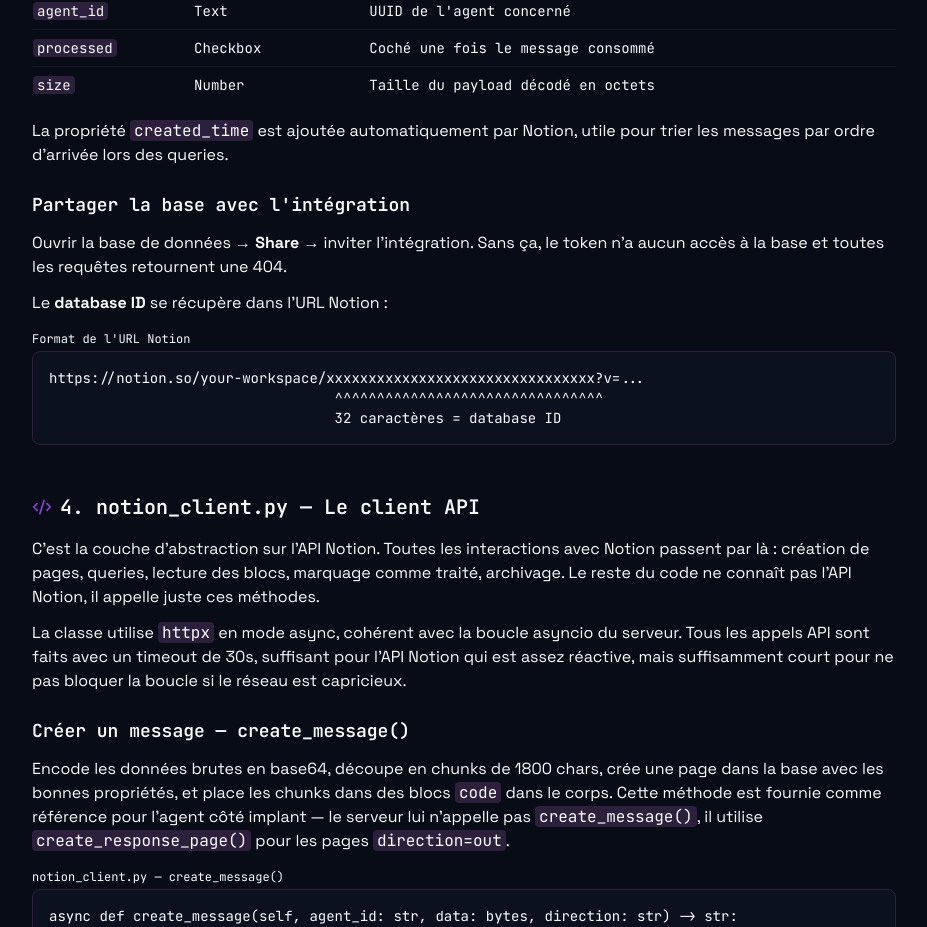
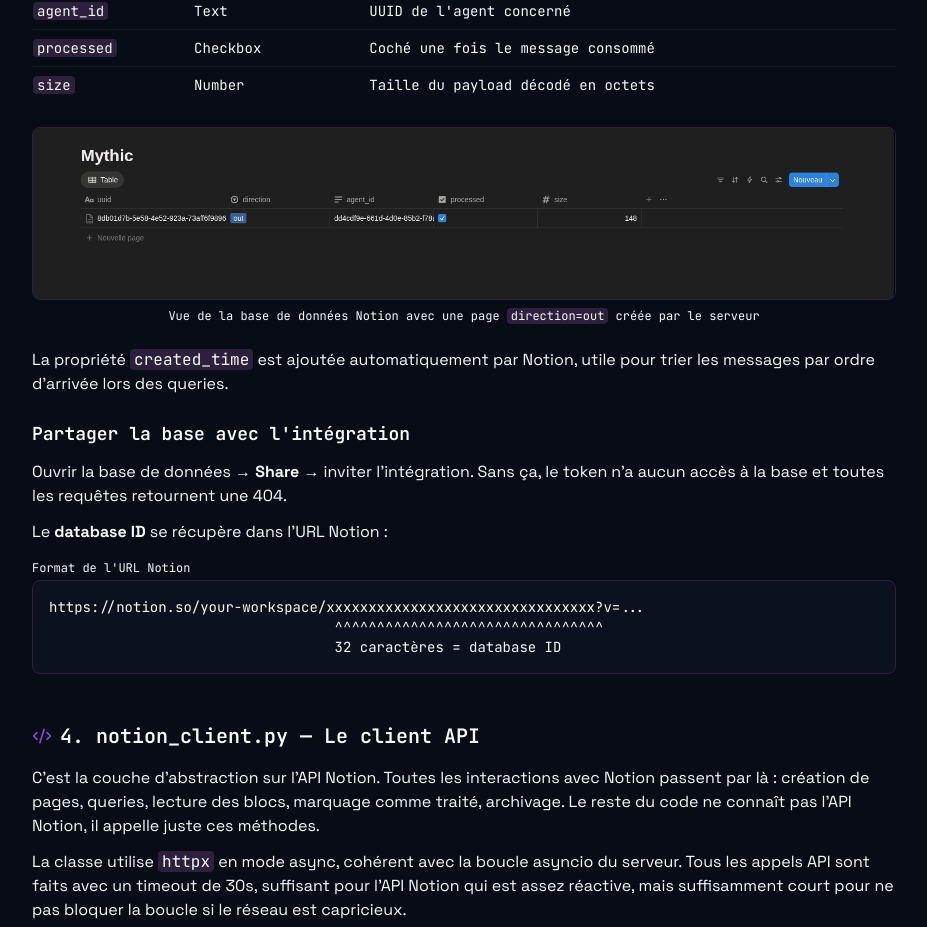
Before and after one commit to 0xbbuddha/0xbbuddha.fr, a Next.js app: page /blog/notion-c2 in a window 1280 px wide. Shown: the part 3753-4680 px from the top of the page, without its empty margins (176-1103 px from the left). Built offline with nearby package versions, Linux system fonts and the light colour scheme.

Commit message:
add image

```diff
--- a/src/app/blog/notion-c2/page.tsx
+++ b/src/app/blog/notion-c2/page.tsx
@@ -1,3 +1,4 @@
+import Image from "next/image";
 import Link from "next/link";
 import {
   ArrowLeft,
@@ -370,6 +371,18 @@ children = [
                 </tr>
               </tbody>
             </table>
+          </div>
+          <div className="my-6">
+            <Image
+              src="/notion-db-example.png"
+              alt="Base de données Notion — exemple d'une page créée avec direction=out"
+              width={1536}
+              height={300}
+              className="rounded-lg border border-border w-full"
+            />
+            <p className="mt-2 text-xs text-muted-foreground font-mono text-center">
+              Vue de la base de données Notion avec une page <code className="rounded bg-muted px-1">direction=out</code> créée par le serveur
+            </p>
           </div>
           <p className="text-muted-foreground mb-3">
             La propriété{" "}
```
Also changed, not shown: public/notion-db-example.png (added).
